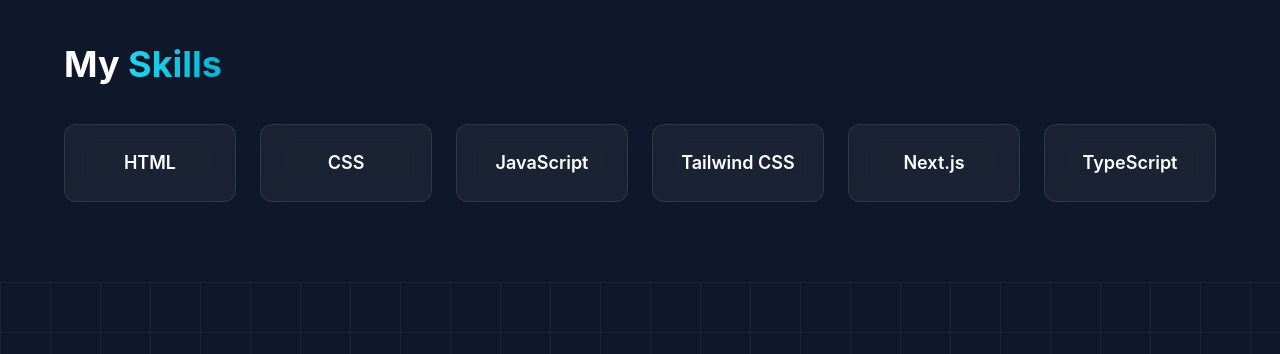
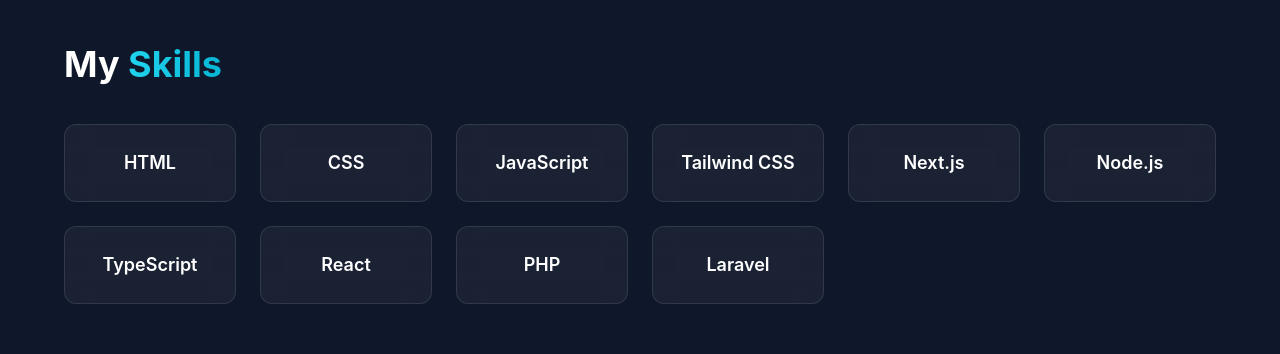
Before and after one commit to Shrey1022/Portfolio, a Next.js app: page / in a window 1280 px wide. Shown: the part 1220-1574 px from the top of the page. Built offline with nearby package versions, Linux system fonts and the light colour scheme.

Commit message:
Update page.tsx

```diff
--- a/app/page.tsx
+++ b/app/page.tsx
@@ -128,7 +128,11 @@
         "JavaScript",
         "Tailwind CSS",
         "Next.js",
+        "Node.js",
         "TypeScript",
+        "React",
+        "PHP",
+        "Laravel",
       ].map((skill, i) => (
         <motion.div
           key={i}
```
